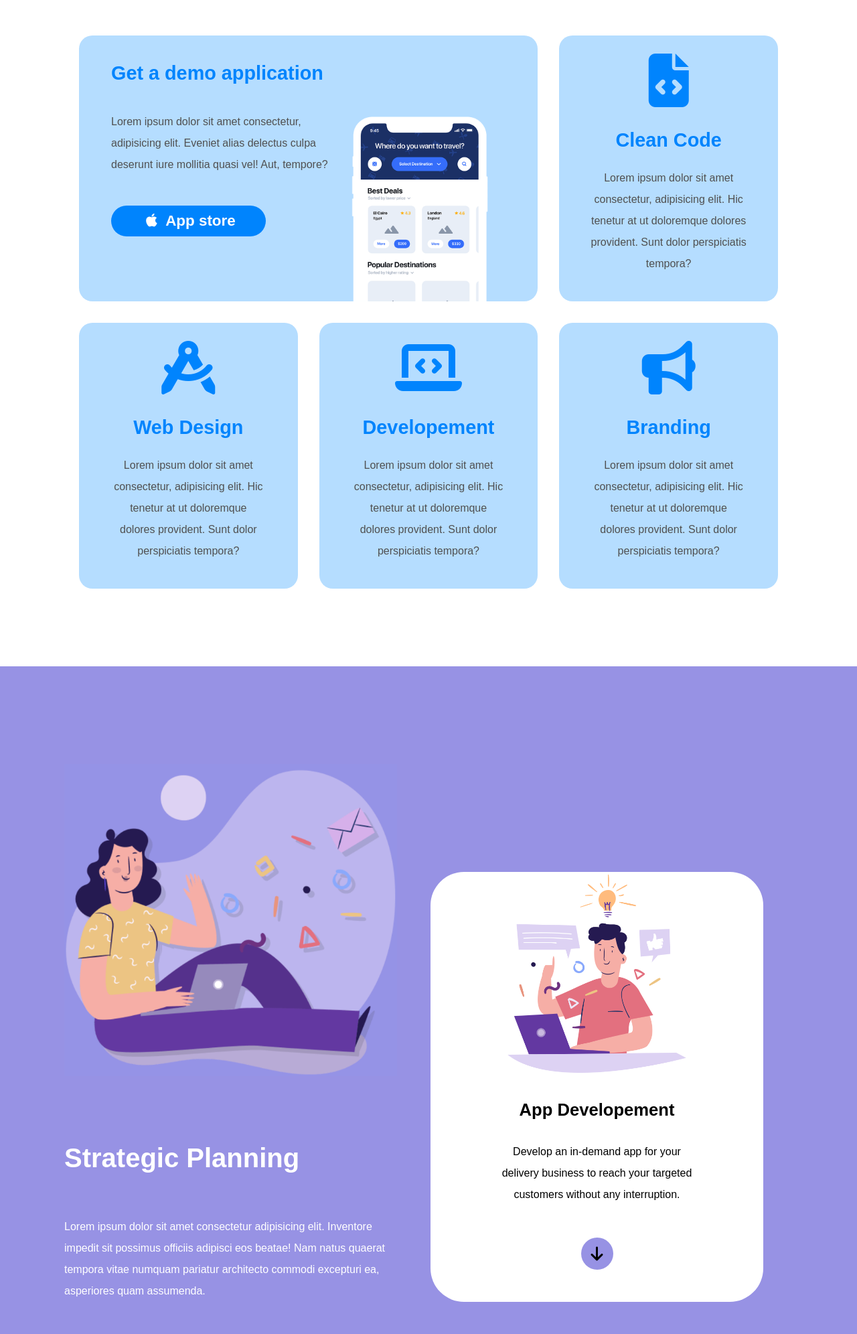
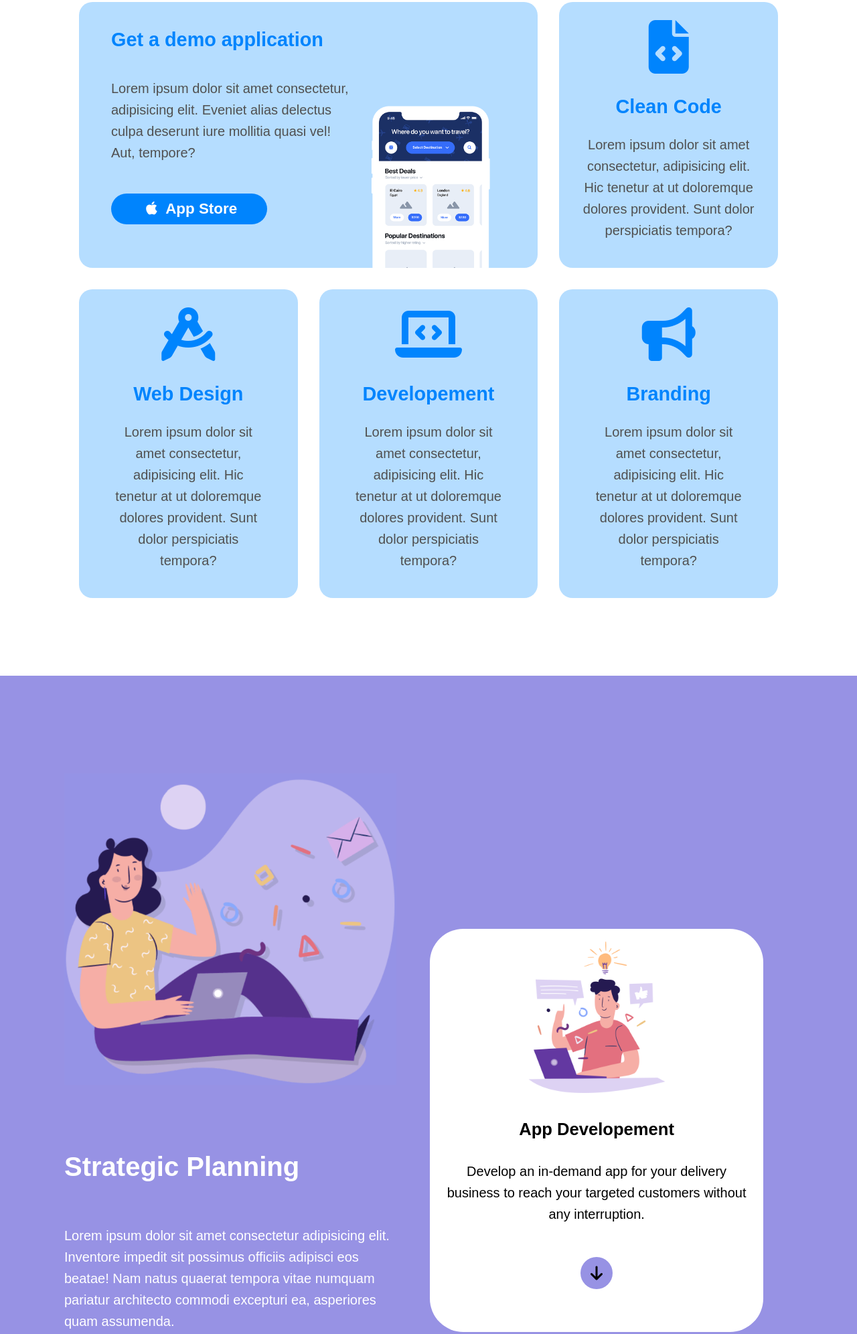
Before and after one commit to TartagliaFilippo/htmlcss-responsive-layout, a plain HTML site: page index.html in a window 1280 px wide. Shown: the part 143-2135 px from the top of the page at 67% size. Drawn offline with Linux system fonts and the light colour scheme.

Commit message:
Edit style

```diff
--- a/css/style.css
+++ b/css/style.css
@@ -42,6 +42,7 @@ img {
 }
 
 p {
+  font-size: 20px;
   line-height: 2rem;
 }
 
@@ -116,6 +117,10 @@ header + * {
 }
 
 /* INTRO */
+#intro {
+  margin-top: 0;
+}
+
 #intro .row {
   flex-direction: column;
   align-items: center;
@@ -180,6 +185,10 @@ header + * {
 
 #strategic-planning .row {
   flex-direction: column;
+}
+
+.planning-items:last-child {
+  padding: 1rem;
 }
 
 #strategic-planning .planning-items {
@@ -300,6 +309,7 @@ header + * {
 #benefits .cards {
   width: 100%;
   background-color: var(--white);
+  color: var(--intro);
   margin: 1rem;
   min-height: 200px;
   border-radius: 20px;
@@ -456,6 +466,11 @@ header + * {
     display: inline-block;
   }
 
+  #intro .pic img {
+    width: 50%;
+    display: block;
+  }
+
   /* BENEFITS */
   #benefits .row {
     flex-direction: row;
@@ -472,10 +487,18 @@ header + * {
     flex-direction: row;
   }
 
+  #testimonials .exhibit {
+    text-align: left;
+  }
+
   /* ABOUT US */
   #aboutUs .row {
     flex-direction: row;
     align-items: flex-start;
+  }
+
+  .aUs-items h2 {
+    font-size: 5rem;
   }
 
   #aboutUs .aUs-items:last-child {
@@ -515,6 +538,11 @@ header + * {
     align-self: flex-end;
   }
 
+  #intro .pic img {
+    width: 100%;
+    display: block;
+  }
+
   /* STRATEGIC-PLANNING */
   #strategic-planning .container {
     margin: 0 3rem;
@@ -528,6 +556,17 @@ header + * {
 
   #strategic-planning .planning-items {
     width: 50%;
+  }
+
+  .planning-items:last-child {
+    display: flex;
+    flex-direction: column;
+    align-items: center;
+  }
+
+  .planning-items:last-child .image {
+    width: 50%;
+    margin-top: 2rem;
   }
 
   /* BENEFITS */
--- a/index.html
+++ b/index.html
@@ -66,7 +66,7 @@
                   </p>
                   <h5 class="apple">
                     <i class="fa-brands fa-apple"></i>
-                    App store
+                    App Store
                   </h4>
                 </div>
                 <div class="pic">
@@ -143,7 +143,6 @@
               <p>Lorem ipsum dolor sit amet consectetur adipisicing elit. Inventore impedit sit possimus officiis adipisci eos beatae! Nam natus quaerat tempora vitae numquam pariatur architecto commodi excepturi ea, asperiores quam assumenda.</p>
             </div>
             <div class="planning-items">
-              <div class="container">
               <div class="image">
                 <img src="./img/planning2.png" alt="planning2">
               </div>
@@ -151,7 +150,6 @@
               <p>Develop an in-demand app for your delivery business to reach your targeted customers without any interruption.</p>
               <div class="download">
                 <i class="fa-solid fa-arrow-down"></i>
-                </div>
               </div>
             </div>
           </div>
```
Lines whose indentation alone changed are shown as unchanged.
